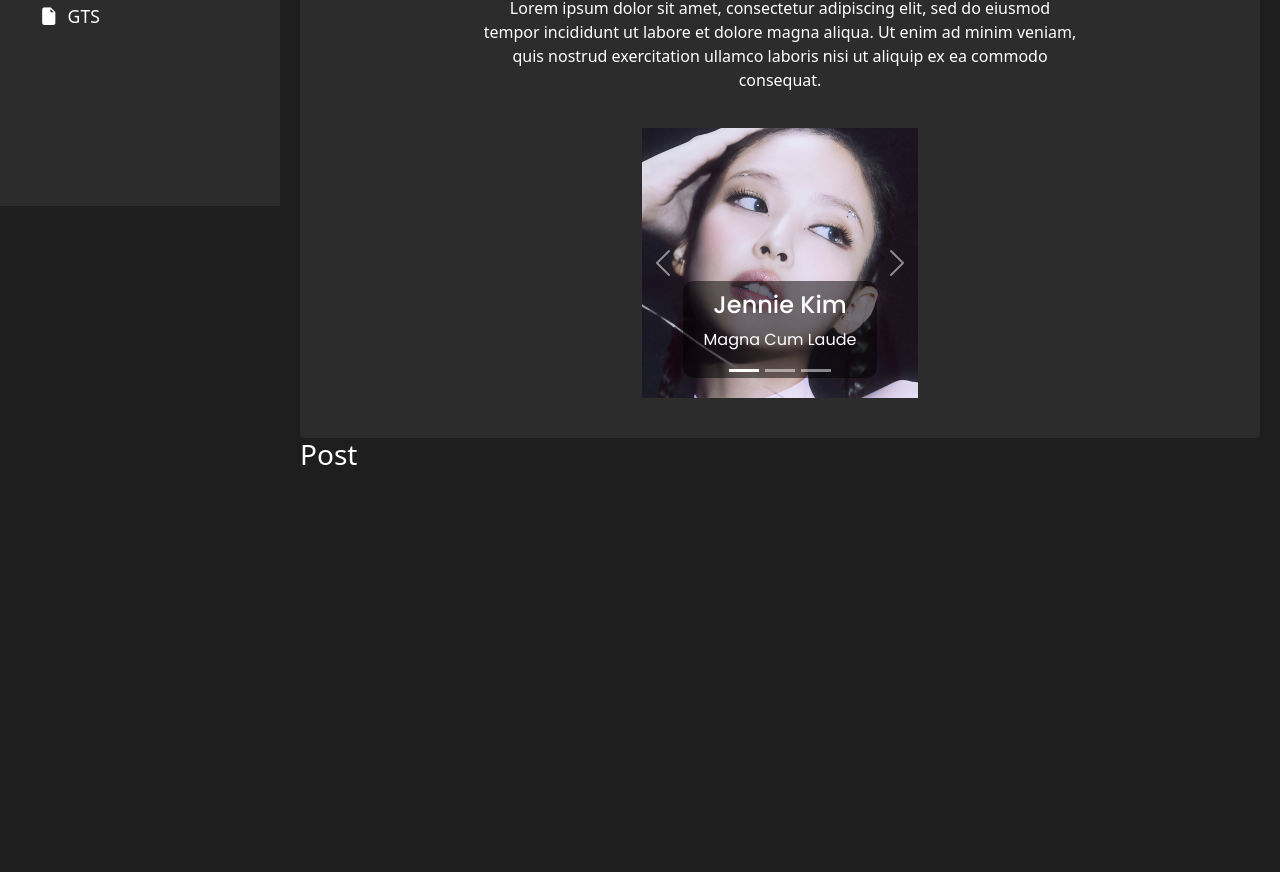
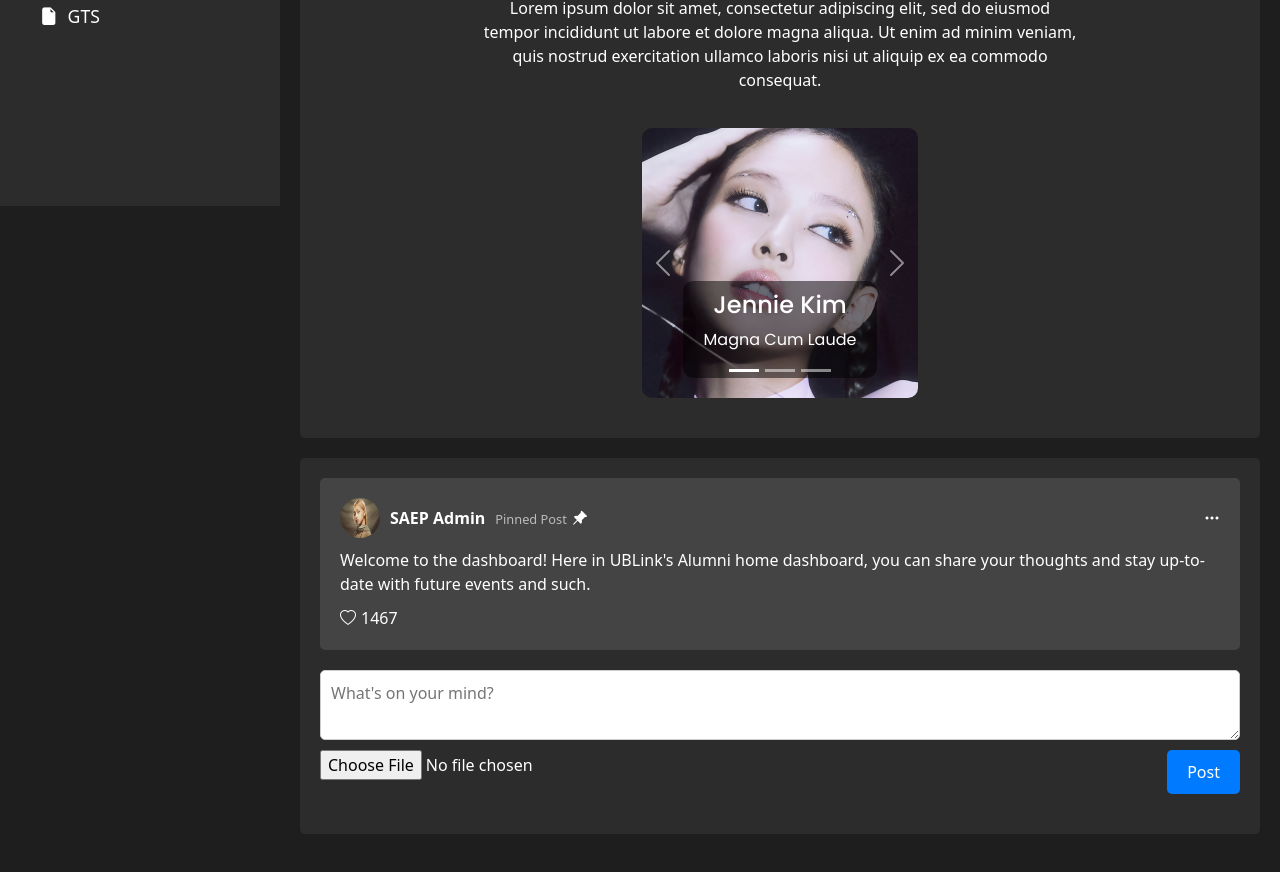
Before and after one commit to KentKalaw/ublink2.0, a React (Create React App) app: page /dashboard in a window 1280 px wide. Shown: the part 594-1466 px from the top of the page. Built offline with nearby package versions, Linux system fonts and the light colour scheme; sample sign-in values are in the browser's storage.

Commit message:
added pinned, post feature + delete post

```diff
--- a/src/Pages/dashboard/Dashboard.css
+++ b/src/Pages/dashboard/Dashboard.css
@@ -65,6 +65,7 @@
     width: 100%;
     height: 270px;
     object-fit: cover;
+    border-radius: 10px;
   }
 
   .custom-carousel .carousel-caption {
@@ -157,6 +158,7 @@
     width: 100%;
     height: 270px;
     object-fit: cover;
+    border-radius: 10px;
   }
 
 
--- a/src/Pages/dashboard/Dashboard.jsx
+++ b/src/Pages/dashboard/Dashboard.jsx
@@ -1,6 +1,7 @@
 import React, {useState} from 'react';
 import { useNavigate } from 'react-router-dom';
 import Sidebar from './components/Sidebar';
+
 import './Dashboard.css';
 import ExampleCarouselImage from './Pages/carousel/aespaArmageddon.jpg';
 import ExampleCarouselImage2 from './images/jennie.jpg';
@@ -8,12 +9,15 @@ import ExampleCarouselImage3 from './images/karina.jpg';
 import ExampleCarouselImage4 from './images/winter.jpg';
 import Carousel from 'react-bootstrap/Carousel';
 import ProfilePic from './images/pfp-test.png';
+import Post from './Pages/Post';
+
 
 
 function Dashboard() {
   const navigate = useNavigate();
   const [logout, setLogout] = React.useState(false);
   const [isSidebarOpen, setIsSidebarOpen] = useState(false);
+
 
   React.useEffect(() => {
     if (!localStorage.getItem('auth')) navigate('/'); // eslint-disable-next-line
@@ -36,6 +40,7 @@ function Dashboard() {
 
 
   const userName = "Kent Francis Kalaw";
+
 
 
   return (
@@ -105,7 +110,7 @@ function Dashboard() {
       </Carousel>
       </div>
       <div className="post-container">
-      <h3>Post</h3>
+      <Post userName={userName} profilePic={ProfilePic} />
       </div>
       <Sidebar isOpen={isSidebarOpen} />
       <div className="main-content">
--- /dev/null
+++ b/src/Pages/dashboard/Pages/Post.css
@@ -0,0 +1,183 @@
+.post-component {
+    background-color: #2C2C2C;
+    padding: 20px;
+    border-radius: 5px;
+    color: #fff;
+    margin-top: 20px;
+  }
+
+  .post-form {
+    display: flex;
+    flex-direction: column;
+    align-items: flex-start;
+    justify-content: flex-end;
+  }
+
+  .post-button-container {
+    display: flex;
+    justify-content: space-between;
+    width: 100%;
+  }
+
+  .post-submit-btn {
+    background-color: #007bff;
+    color: white;
+    border: none;
+    padding: 10px 20px;
+    border-radius: 5px;
+    cursor: pointer;
+    transition: background-color 0.3s;
+  }
+
+  .post-image-input {
+    margin-bottom: 10px;
+  }
+
+  .post-input {
+    width: 100%;
+    padding: 10px;
+    border-radius: 5px;
+    border: 1px solid #ccc;
+    margin-bottom: 10px;
+  }
+
+  .post-image-input {
+    margin-bottom: 10px;
+  }
+
+
+  .post-submit-btn:hover {
+    background-color: #0056b3;
+  }
+
+  .posts-list {
+    margin-top: 20px;
+  }
+
+  .post-item {
+    background-color: #3A3A3A;
+    padding: 20px;
+    border-radius: 5px;
+    margin-bottom: 20px;
+  }
+
+  .post-header {
+    display: flex;
+    align-items: center;
+    margin-bottom: 10px;
+  }
+
+  .post-profile-pic {
+    width: 40px;
+    height: 40px;
+    border-radius: 50%;
+    margin-right: 10px;
+  }
+
+  .post-user-name {
+    font-weight: bold;
+    color: #fff;
+    margin-right: 10px;
+  }
+
+  .post-date {
+    color: #bbb;
+    font-size: 0.8em;
+  }
+
+  .post-text {
+    margin-bottom: 10px;
+  }
+
+  .post-image {
+    width: 100%;
+    height: auto;
+    border-radius: 5px;
+  }
+
+  .pinned-post {
+    background-color: #444;
+    padding: 20px;
+    border-radius: 5px;
+    margin-bottom: 20px;
+    color: #fff;
+  }
+
+  .pinned-post .post-header {
+    display: flex;
+    align-items: center;
+    margin-bottom: 10px;
+  }
+
+  .pinned-post .post-profile-pic {
+    width: 40px;
+    height: 40px;
+    border-radius: 50%;
+    margin-right: 10px;
+  }
+
+  .pinned-post .post-user-name {
+    font-weight: bold;
+    color: #fff;
+    margin-right: 10px;
+  }
+
+  .pinned-post .post-date {
+    color: #bbb;
+    font-size: 0.8em;
+  }
+
+  .pinned-post .post-text {
+    margin-bottom: 10px;
+  }
+
+  .pinned-post .pinIcon {
+    padding: 5px;
+  }
+
+  .post-actions {
+    display: flex;
+    align-items: center;
+  }
+
+  .post-actions .like-count {
+    margin-left: 5px;
+    vertical-align: top;
+  }
+
+  .bi.bi-heart,
+  .bi.bi-heart-fill {
+    vertical-align: middle;
+    cursor: pointer;
+  }
+
+  .options-dropdown {
+    position: absolute;
+    border-radius: 5px;
+    background-color: #444;
+    padding: 5px;
+    box-shadow: 0 0 10px rgba(0, 0, 0, 0.1);
+    opacity: 0;
+    transition: opacity 0.3s ease;
+  }
+
+  .options-dropdown.show {
+    opacity: 1;
+  }
+
+  .dropdown-item {
+    cursor: pointer;
+  }
+
+  .post-options {
+    position: relative;
+    margin-left: auto;
+  }
+
+  .post-options .bi {
+    cursor: pointer;
+  }
+
+  .options-dropdown {
+    left: -60px;
+  }
--- /dev/null
+++ b/src/Pages/dashboard/Pages/Post.jsx
@@ -0,0 +1,128 @@
+import React, { useState } from 'react';
+import './Post.css';
+import PinnedProfilePic from '../images/gehlee-dangca.jpg';
+
+function Post({ userName, profilePic }) {
+  const [postText, setPostText] = useState('');
+  const [postImage, setPostImage] = useState(null);
+  const [posts, setPosts] = useState([]);
+  const [isLikedPinned, setIsLikedPinned] = useState(false);
+  const [likesPinned, setLikesPinned] = useState(1467);
+  const [showOptionsPerPost, setShowOptionsPerPost] = useState({});
+
+  const handleTextChange = (e) => {
+    setPostText(e.target.value);
+  };
+
+  const handleImageChange = (e) => {
+    setPostImage(e.target.files[0]);
+  };
+
+  const handleSubmit = (e) => {
+    e.preventDefault();
+    if (postText.trim() || postImage) {
+      const newPost = {
+        id: posts.length + 1,
+        userName,
+        profilePic,
+        text: postText,
+        image: postImage ? URL.createObjectURL(postImage) : null,
+        date: new Date().toLocaleString(),
+        likes: 0,
+        isLiked: false,
+      };
+      setPosts([newPost, ...posts]);
+      setPostText('');
+      setPostImage(null);
+      setShowOptionsPerPost({});
+    }
+  };
+
+
+  const handleLikePinned = () => {
+    if (isLikedPinned) {
+      setLikesPinned(likesPinned - 1);
+    } else {
+      setLikesPinned(likesPinned + 1);
+    }
+    setIsLikedPinned(!isLikedPinned);
+  };
+
+  const handleLike = (postId) => {
+    setPosts(posts.map(post => {
+      if (post.id === postId) {
+        const updatedLikes = post.isLiked ? post.likes - 1 : post.likes + 1;
+        return { ...post, likes: updatedLikes, isLiked: !post.isLiked };
+      }
+      return post;
+    }));
+  };
+
+  const handleDelete = (postId) => {
+    setPosts(posts.filter(post => post.id !== postId));
+  };
+
+  return (
+    <div className="post-component">
+      <div className="pinned-post">
+        <div className="post-header">
+          <img src={PinnedProfilePic} alt="Profile" className="post-profile-pic" />
+          <div>
+            <span className="post-user-name">SAEP Admin</span>
+            <span className="post-date">Pinned Post</span>
+            <i className="pinIcon bi bi-pin-angle-fill"></i>
+          </div>
+          <div className="post-options">
+      <i className="bi bi-three-dots"></i>
+    </div>
+        </div>
+        <p className="post-text">Welcome to the dashboard! Here in UBLink's Alumni home dashboard, you can share your thoughts and stay up-to-date with future events and such.</p>
+        <div className="post-actions">
+          <i className={`bi ${isLikedPinned ? 'bi-heart-fill heart-filled' : 'bi-heart'}`} onClick={handleLikePinned}></i>
+          <span className="like-count"> {likesPinned}</span>
+        </div>
+      </div>
+      <form className="post-form" onSubmit={handleSubmit}>
+        <textarea
+          className="post-input"
+          value={postText}
+          onChange={handleTextChange}
+          placeholder="What's on your mind?"
+        ></textarea>
+        <div className="post-button-container">
+    <input type="file" className="post-image-input" onChange={handleImageChange} />
+    <button type="submit" className="post-submit-btn">Post</button>
+  </div>
+      </form>
+      <div className="posts-list">
+        {posts.map((post) => (
+          <div key={post.id} className="post-item">
+            <div className="post-header">
+              <img src={post.profilePic} alt="Profile" className="post-profile-pic" />
+              <div>
+                <span className="post-user-name">{post.userName}</span>
+                <span className="post-date">{post.date}</span>
+              </div>
+              <div className="post-options">
+      <i className="bi bi-three-dots" onClick={() => setShowOptionsPerPost({ ...showOptionsPerPost, [post.id]: !showOptionsPerPost[post.id]})}></i>
+      <div className={`options-dropdown ${showOptionsPerPost[post.id] ? 'show' : ''}`}>
+  <span className="dropdown-item" onClick={() => handleDelete(post.id)}>
+    Delete Post
+  </span>
+</div>
+    </div>
+            </div>
+            <p className="post-text">{post.text}</p>
+            {post.image && <img src={post.image} alt="Post" className="post-image" />}
+            <div className="post-actions">
+            <i className={`bi ${post.isLiked ? 'bi-heart-fill heart-filled' : 'bi-heart'}`} onClick={() => handleLike(post.id)}></i>
+              <span className="like-count"> {post.likes}</span>
+            </div>
+          </div>
+        ))}
+      </div>
+    </div>
+  );
+}
+
+export default Post;
--- a/src/Pages/dashboard/Pages/Profile.css
+++ b/src/Pages/dashboard/Pages/Profile.css
@@ -30,7 +30,7 @@
     height: 200px;
     border-radius: 50%;
     object-fit: cover;
-    border: 2px solid #fff;
+    border: 1px solid #fff;
 
 }
 
```
